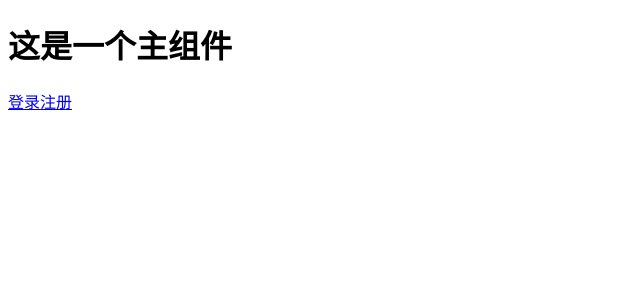
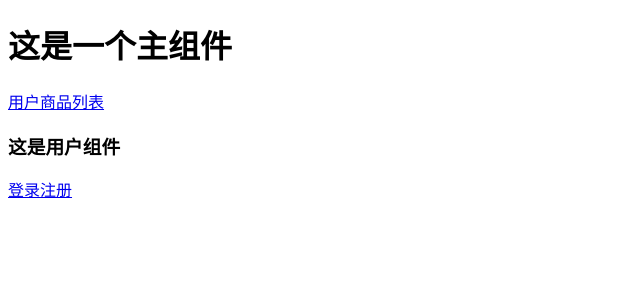
Before and after one commit to linzowo/webpack-demo, a Vue app: page /#/account in a window 1280 px wide. Shown: the top 300 px of the page, without its empty margins (0-640 px from the left). Built offline with nearby package versions, Linux system fonts and the light colour scheme.

Commit message:
webpack路由嵌套

```diff
--- a/src/app.vue
+++ b/src/app.vue
@@ -1,8 +1,8 @@
 <template>
     <div>
         <h1>这是一个主组件</h1>
-        <router-link to="/login">登录</router-link>
-        <router-link to="/logon">注册</router-link>
+        <router-link to="/account">用户</router-link>
+        <router-link to="/goodslist">商品列表</router-link>
 
         <router-view></router-view>
     </div>
--- /dev/null
+++ b/src/main/account.vue
@@ -0,0 +1,19 @@
+<template>
+    <div>
+        <h3>这是用户组件</h3>
+
+        <router-link to="/account/login">登录</router-link>
+        <router-link to="/account/logon">注册</router-link>
+
+        <router-view></router-view>
+    </div>
+</template>
+
+<script>
+
+
+</script>
+
+<style>
+
+</style>
--- a/src/main/login.vue
+++ b/src/main/goodslist.vue
@@ -1,6 +1,6 @@
 <template>
     <div>
-        <h3>这是登录组件</h3>
+        <h3>这是商品列表组件</h3>
     </div>
 </template>
 
--- a/src/main/logon.vue
+++ b/src/subcom/login.vue
@@ -1,6 +1,6 @@
 <template>
     <div>
-        <h3>这是注册组件</h3>
+        <h3>这是用户组件的子组件---登录组件</h3>
     </div>
 </template>
 
--- /dev/null
+++ b/src/subcom/logon.vue
@@ -0,0 +1,14 @@
+<template>
+    <div>
+        <h3>这是用户组件----注册组件</h3>
+    </div>
+</template>
+
+<script>
+
+
+</script>
+
+<style>
+
+</style>
```
Also changed, not shown: src/main.js (+18 -11 lines).
